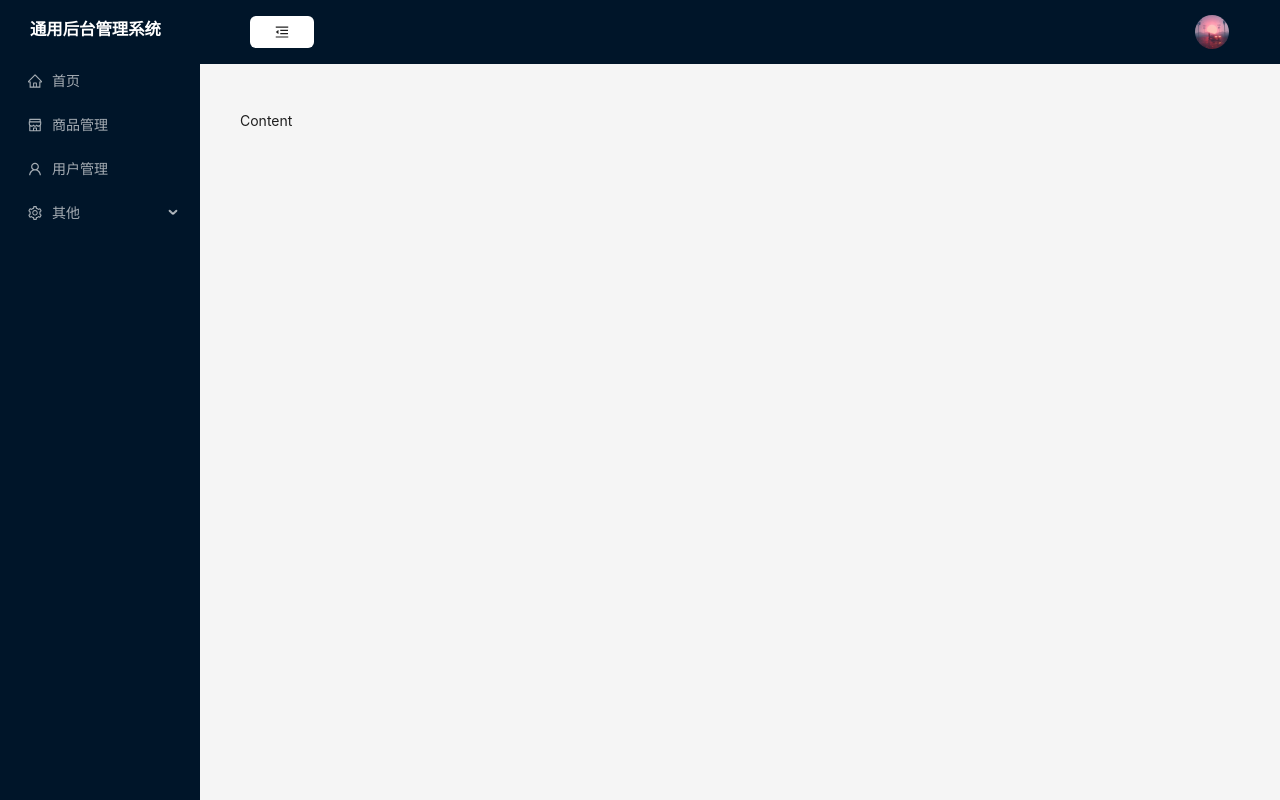
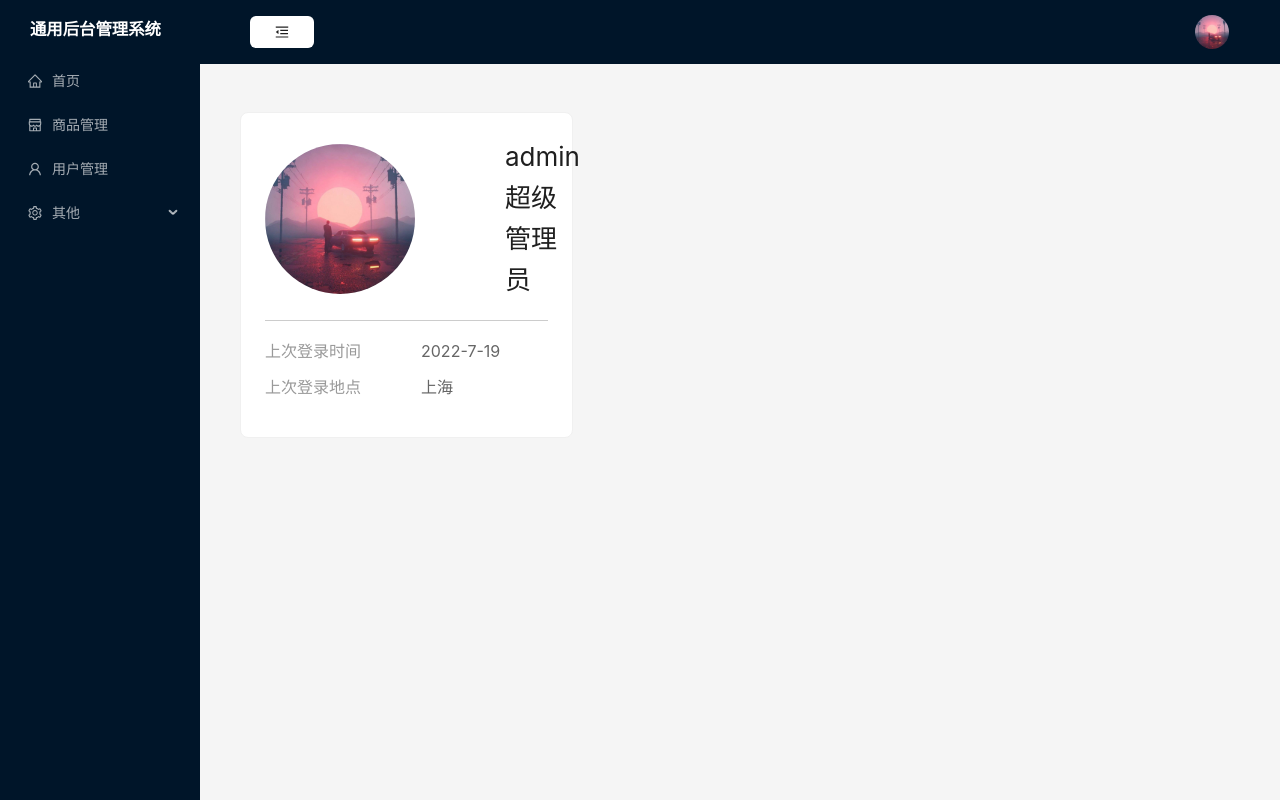
Before and after one commit to xieswjtu/basic-manage, a React (Create React App) app: page /home in a window 1280 px wide. Built offline with nearby package versions, Linux system fonts and the light colour scheme.

Commit message:
feat: 用户信息卡片

```diff
--- a/src/page/home/home.css
+++ b/src/page/home/home.css
@@ -0,0 +1,32 @@
+.home img {
+    width: 150px;
+    height: 150px;
+    border-radius: 50%;
+    margin-right: 40px;
+
+}
+
+.user {
+    display: flex;
+    align-items: center;
+    padding-bottom: 20px;
+    margin-bottom: 20px;
+    border-bottom: 1px solid #ccc;
+}
+
+.userInfo {
+    font-size: 26px;
+    margin-left: 50px;
+}
+
+.home .loginInfo p {
+    line-height: 20px;
+    font-size: 16px;
+    color: #999;;
+}
+
+.home .loginInfo p span {
+    color: #666;
+    margin-left: 60px;
+
+}
--- a/src/page/home/index.js
+++ b/src/page/home/index.js
@@ -1,8 +1,30 @@
+import { Col, Card, Row } from "antd";
 import React from "react";
+import './home.css'
 
 const Home = () => {
+    const userimg = require('../../assets/images/user1.png')
     return (
-        <div> 这是Home </div>
+        <Row className="home">
+            <Col span={8}>
+              <Card hoverable>
+                <div className="user">
+                    <img src={userimg}/>
+                    <div className="userInfo">
+                        <div>admin</div>
+                        <div>超级管理员</div>
+                    </div>
+                </div>
+                <div className="loginInfo">
+                    <p>上次登录时间<span >2022-7-19</span></p>
+                    <p>上次登录地点<span >上海</span></p>
+                </div>
+              </Card>
+            </Col>
+            <Col span={16}>
+            </Col>
+
+        </Row>
     )
 }
 
--- a/src/page/main.js
+++ b/src/page/main.js
@@ -27,7 +27,7 @@ const Main = () => {
                     minHeight: 280,
                 }}
                 >
-            Content
+                  <Outlet/>
                 </Content>
             </Layout>
         </Layout>
```
Lines whose indentation alone changed are shown as unchanged.
